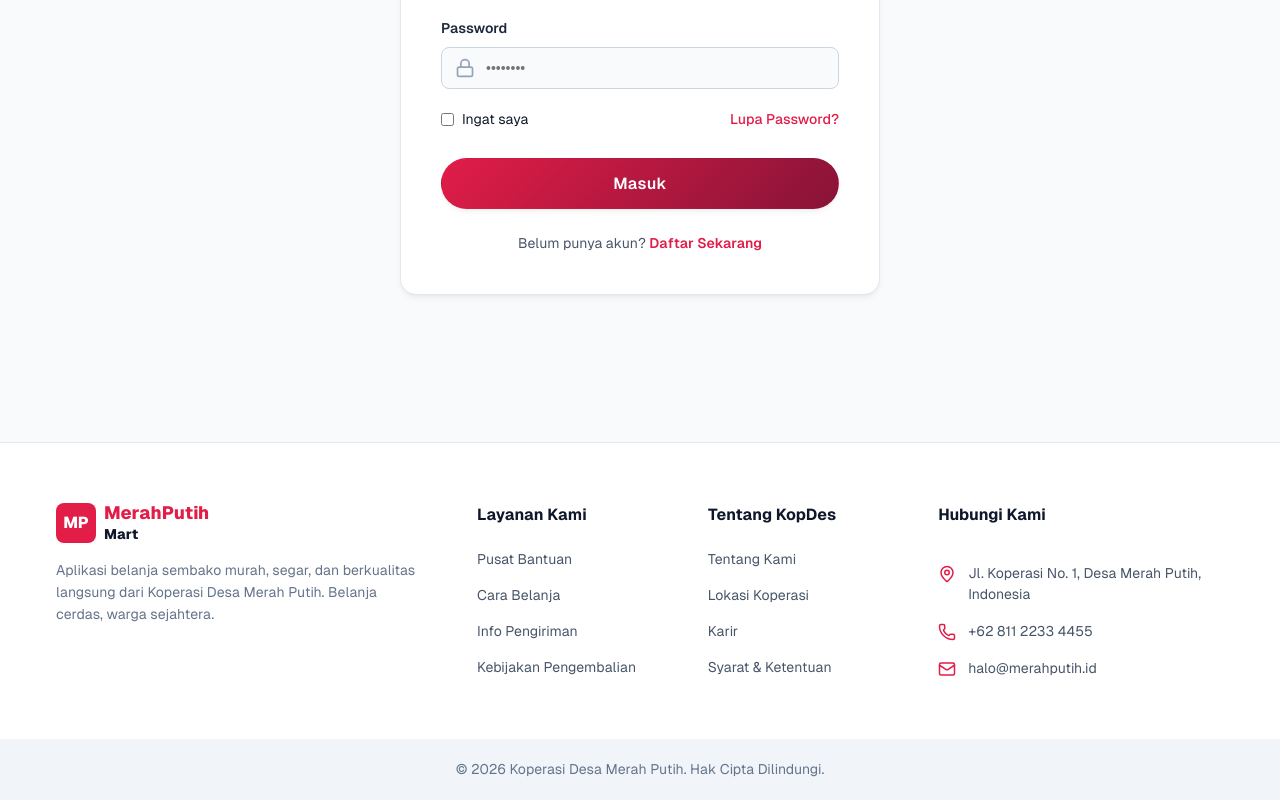
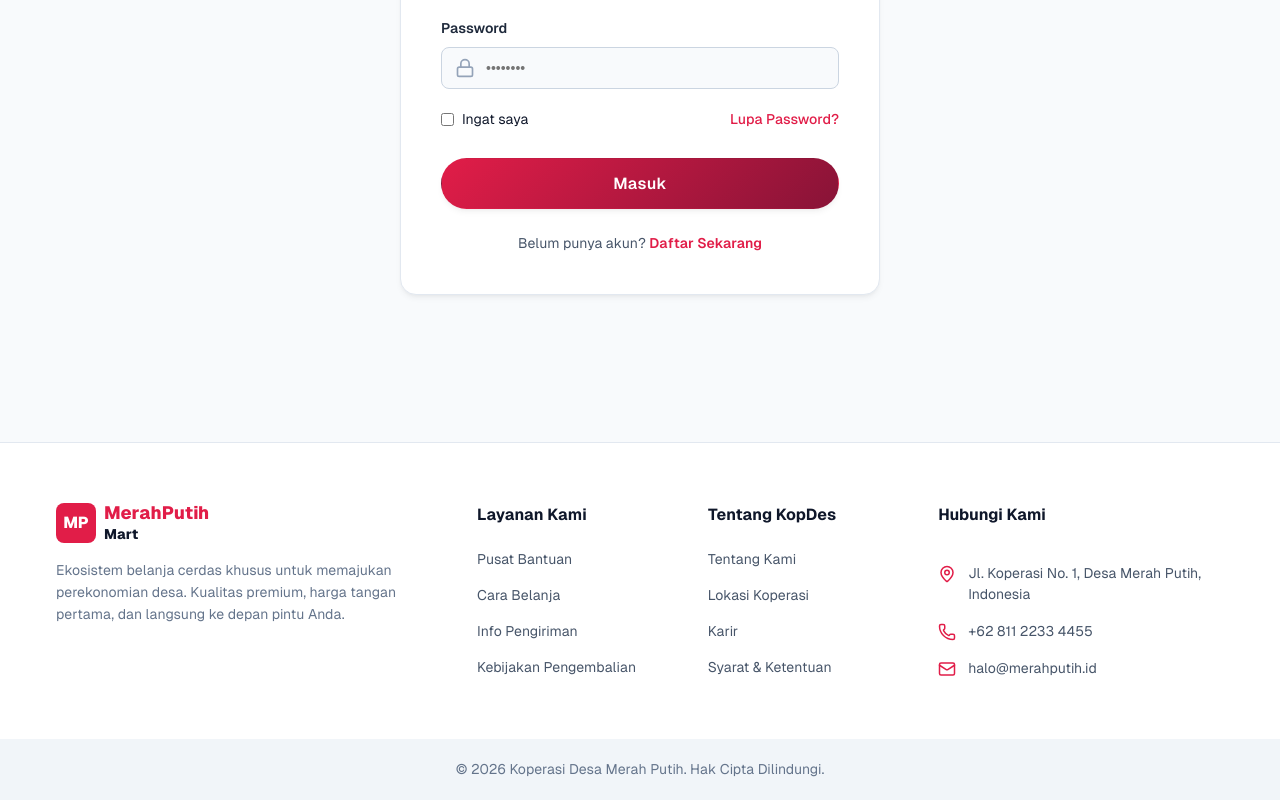
Before and after one commit to dharmamudita/MerahPutih-Mart, a Next.js app in the folder apps/web-customer/: page /login in a window 1280 px wide. Shown: the part 435-1235 px from the top of the page. Built offline with nearby package versions, Linux system fonts and the light colour scheme.

Commit message:
feat: update Footer.js

```diff
--- a/apps/web-customer/components/Footer.js
+++ b/apps/web-customer/components/Footer.js
@@ -14,7 +14,7 @@ export default function Footer() {
             </div>
           </div>
           <p className={styles.description}>
-            Aplikasi belanja sembako murah, segar, dan berkualitas langsung dari Koperasi Desa Merah Putih. Belanja cerdas, warga sejahtera.
+            Ekosistem belanja cerdas khusus untuk memajukan perekonomian desa. Kualitas premium, harga tangan pertama, dan langsung ke depan pintu Anda.
           </p>
         </div>
 
```
